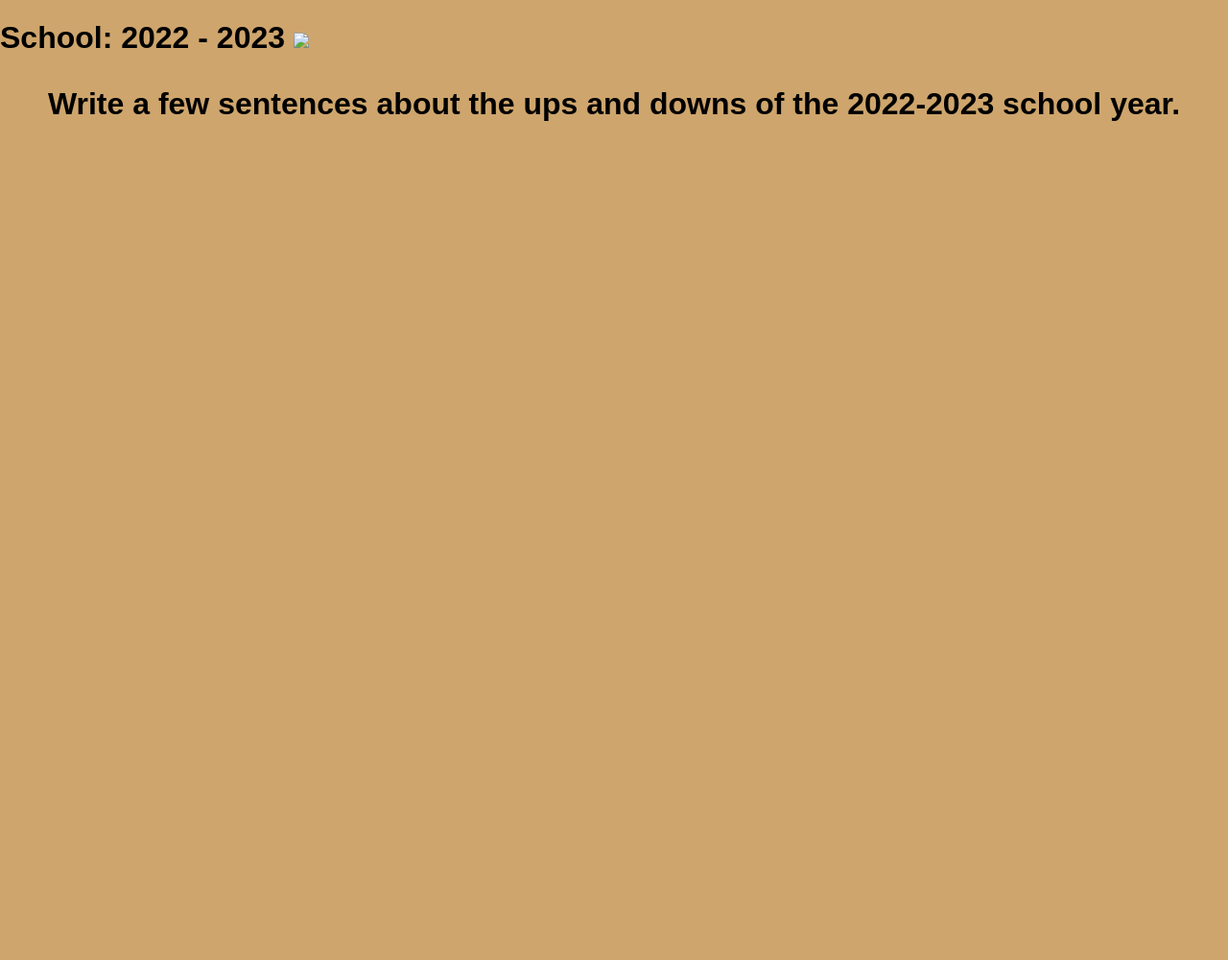
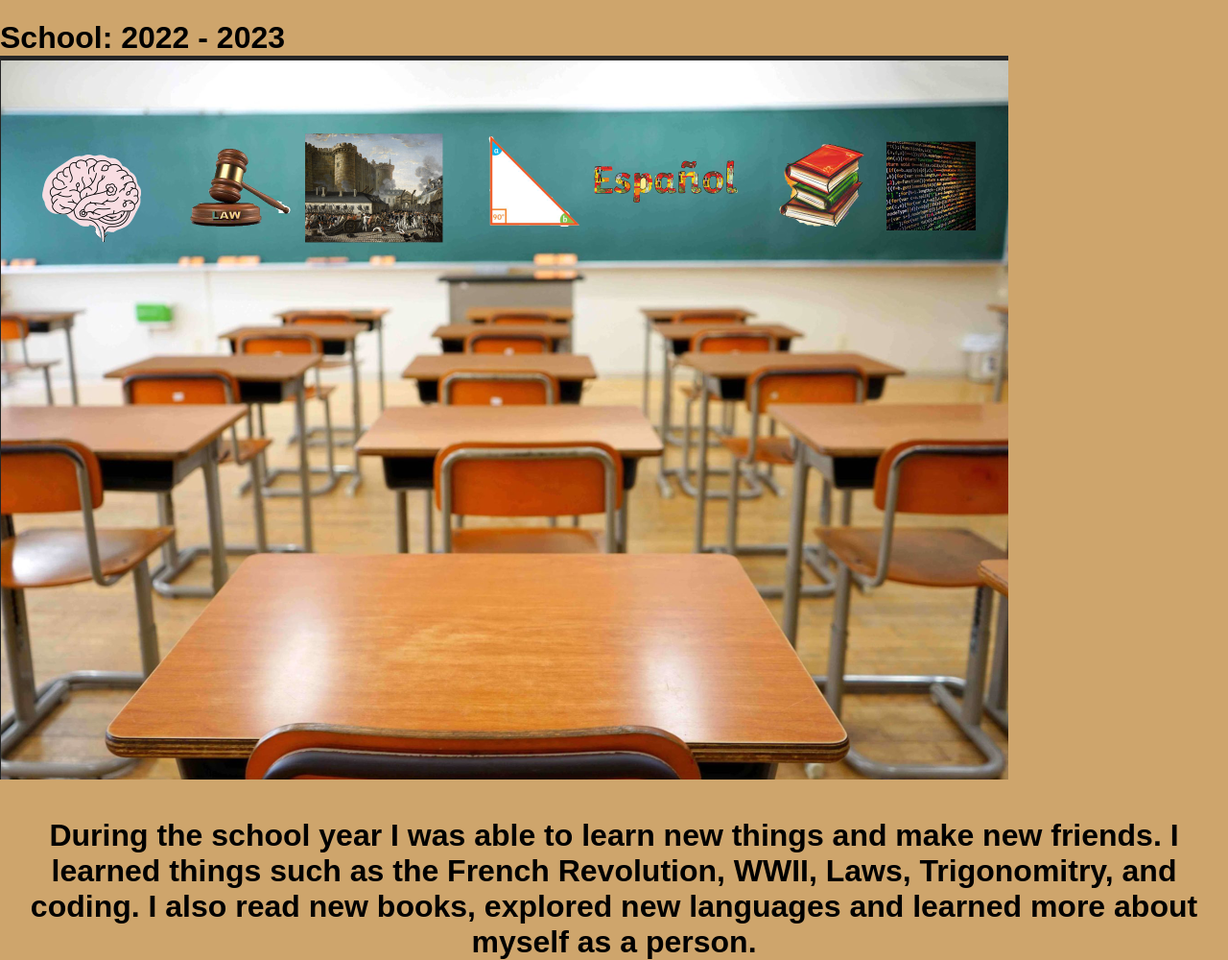
Before and after one commit to milessilverr/APCSP, a plain HTML site: page academics.html.html in a window 1280 px wide. Shown: the whole page at 96% size. Before the commit the page ends 821 px from the top, so only its background shows below. Drawn offline with Linux system fonts and the light colour scheme.

Commit message:
Update academics.html.html

```diff
--- a/academics.html.html
+++ b/academics.html.html
@@ -7,9 +7,9 @@
 
 <h1>School: 2022 - 2023
 <body>
-           <img src = academicspicture.jpg>
+           <img src = "academicspicture.png">
 
-	<p>Write a few sentences about the ups and downs of the 2022-2023 school year.</p>
+	<p>During the school year I was able to learn new things and make new friends. I learned things such as the French Revolution, WWII, Laws, Trigonomitry, and coding. I also read new books, explored new languages and learned more about myself as a person.</p>
 
 
 </body>
```
